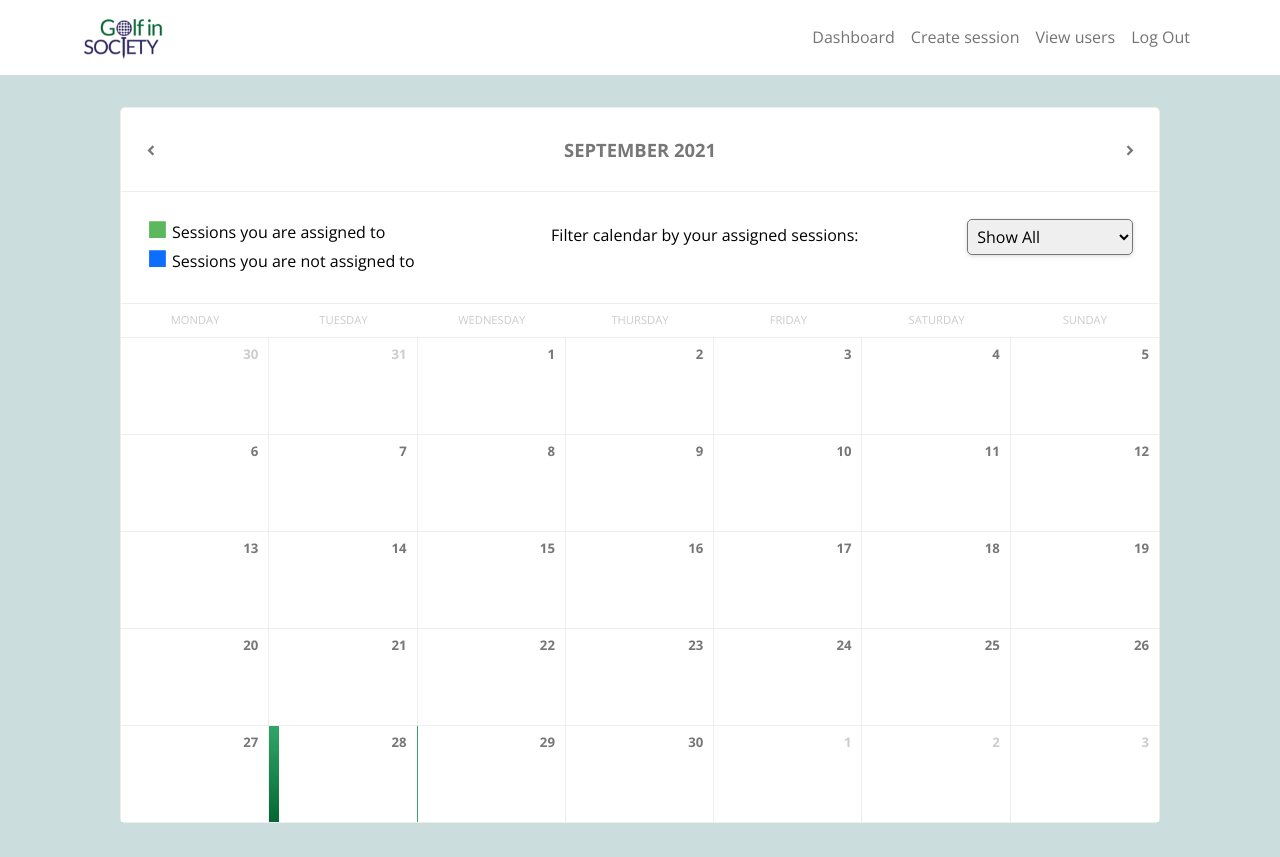
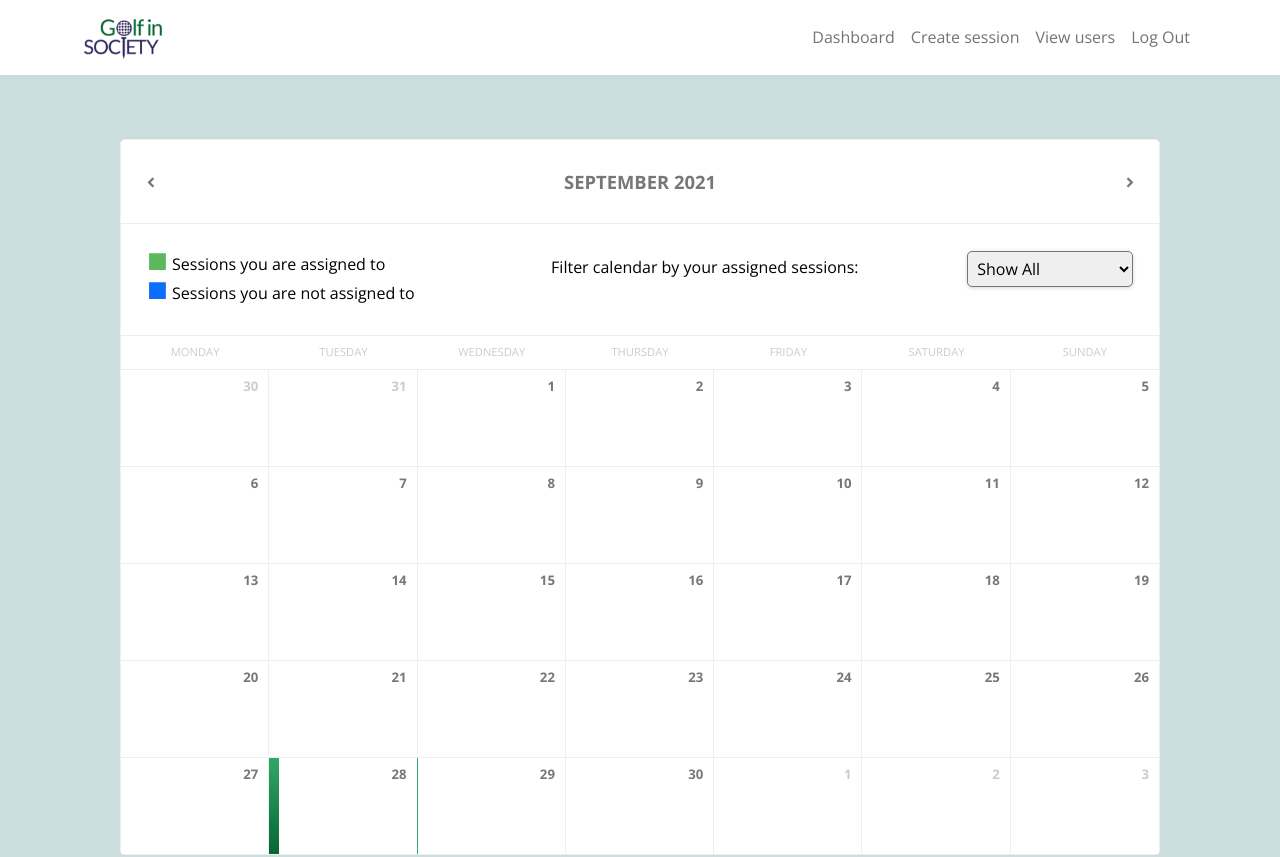
Before and after one commit to AlexKynoch/golf-frontend, a React (Create React App) app: page / in a window 1280 px wide. Shown: the top 857 px of the page. Built offline with nearby package versions, Linux system fonts and the light colour scheme; no server answers.

Commit message:
fix content positioning

```diff
--- a/src/App.css
+++ b/src/App.css
@@ -1,5 +1,33 @@
 .App {
   background-color: #ccdddd;
   height: fit-content;
+  width: 100%;
+  min-height: 100vh;
+  min-width: 100vw;
   flex-direction: column;
+  position: relative;
+  justify-content: center;
+  align-items: center;
 }
+.contentContainer{
+  /* height: 200vh; */
+  height: fit-content;
+  width: 100vw;
+  padding : 5% !important;
+
+  display: flex;
+  flex-direction: column;
+  position: relative;
+  justify-content: center;
+  align-items: center;
+
+}
+.navOffset{
+  height: fit-content;
+  width: 100vw;
+  background-color: lightcyan;
+}
+.footerOffset{
+  width: 100%;
+  height: fit-content
+}
--- a/src/App.js
+++ b/src/App.js
@@ -4,16 +4,56 @@ import 'bootstrap/dist/css/bootstrap.min.css'
 import NavBar from "./NavBar"
 import './App.css'
 import Footer from "./Footer"
+import Navbar from 'react-bootstrap/Navbar'
+import Container from 'react-bootstrap/Container'
+
+import {
+  HashRouter as Router,
+  Switch,
+  Route,
+  Link
+} from 'react-router-dom';
+import VolunteerCalendar from "./Calendar/VolunteerCalendar"
+import CgaCalendar from "./Calendar/CgaCalendar"
+import VolunteerProfile from "./Profilepage/VolunteerProfile"
+import CreateSession from "./CgaDashboard/CgaCreateSession"
+import CgaCreateSessionMain from "./CgaDashboard/CgaCreateSessionMain"
+
 
 
 function App() {
   const client = new ApiClient()
 
   return (
+      <Router>
     <div className="App">
-      <NavBar client = {client} />
-      <Footer />
+      <div className="navOffset">
+        <NavBar client = {client} />
+      </div>
+      <div className="contentContainer">
+      <Container>
+        <Switch>
+          <Route path = '/dashboard'>
+            <CgaCalendar client = {client} />
+          </Route>
+          <Route path = '/create-session'>
+            <CgaCreateSessionMain client = {client}/>
+          </Route>
+          <Route path = '/view-users'>
+            <VolunteerProfile />
+          </Route>
+          <Route exact path = '/'>
+            <VolunteerCalendar client = {client} />
+          </Route>
+          <Route path = '/'>Error: 404 not found</Route>
+        </Switch>
+      </Container>
+      </div>
+      <div className="footerOffset">
+        <Footer />
+      </div>
     </div>
+    </Router>
   );
 }
 
--- a/src/Calendar/Calendar.css
+++ b/src/Calendar/Calendar.css
@@ -72,9 +72,17 @@ header #logo .icon {
 .calendar-main {
   display: block;
   margin: 0 auto;
-  margin-top: 2em;
+  /* margin-top: 10%; */
+  /* margin-top: 2em; */
+  width: 100%;
+  height: 75% !important;
+  position: relative;
+  display: flex;
   max-width: 65em;
-  margin-bottom: -60px
+  flex-direction: column;
+  justify-content: center;
+  align-items: center;
+  /* margin-bottom: -60px */
 }
 
 /* grid */
@@ -118,11 +126,16 @@ header #logo .icon {
 .calendar {
   display: block;
   position: relative;
+  height: fit-content;
   width: 100%;
   background: var(--neutral-color);
   border: 1px solid var(--border-color);
-  margin-bottom:100px;
-  border-radius: 5px
+  /* margin-bottom:100px; */
+  border-radius: 5px;
+  /* position: absolute; */
+  /* left: 50%; */
+  /* top: 50%; */
+  /* transform: translate(-50%,-50%); */
 }
 
 .calendar .header {
--- a/src/CgaDashboard/Cga.css
+++ b/src/CgaDashboard/Cga.css
@@ -1,5 +1,9 @@
 .cga-session-card {
     width: 30rem !important
+}
+
+.volunteer-availability-card {
+    width: 40rem !important;
 }
 
 .input-form-label {
@@ -9,6 +13,10 @@
 
 .required-asterisk {
     color: red
+}
+
+.cga-content-container {
+    flex-wrap: nowrap
 }
 
 /* .form-group {
--- a/src/CgaDashboard/CgaCreateSession.js
+++ b/src/CgaDashboard/CgaCreateSession.js
@@ -83,7 +83,7 @@ function CreateSession(props) {
         refreshList();
       }, [])
     return (
-    <Col className="profile-container" >
+
             <Card id="myProfile" className="profile-card cga-session-card" >
                 <Card.Body className="profile-card-body">
                 <Card.Title className="profile-card-title">Add new session</Card.Title>
@@ -138,8 +138,8 @@ function CreateSession(props) {
                             </div>
                             <div className="col-sm-8">
                             <select size='1' className="form-control" id="inputUserLimit">
-                            {sessionVolunteers().map((volunteer) => (
-                  <option value = {volunteer}>{volunteer}</option>))}
+                                {sessionVolunteers().map((volunteer) => (
+                                <option value = {volunteer}>{volunteer}</option>))}
                             </select>
                             </div>
                         </div>
@@ -158,7 +158,7 @@ function CreateSession(props) {
                     </form>
                 </Card.Body>
             </Card>
-        </Col >
+
     )
 }
 
--- /dev/null
+++ b/src/CgaDashboard/CgaCreateSessionMain.js
@@ -0,0 +1,23 @@
+import Row from 'react-bootstrap/Row'
+import Col from 'react-bootstrap/Col'
+import Container from 'react-bootstrap/Container'
+import CreateSession from "./CgaCreateSession"
+import VolunteerAvailability from "./CgaVolunteerAvailability"
+import './Cga.css'
+
+function CgaCreateSessionMain(props) {
+    return (
+      <Container>
+        <Row className = 'cga-content-container'>
+          <Col>
+            <CreateSession client = {props.client}/>
+            </Col>
+            <Col>
+            <VolunteerAvailability client = {props.client} />
+            </Col>
+        </Row>
+      </Container>
+    )
+}
+
+export default CgaCreateSessionMain
--- /dev/null
+++ b/src/CgaDashboard/CgaVolunteerAvailability.js
@@ -0,0 +1,81 @@
+import Card from 'react-bootstrap/Card'
+import Col from 'react-bootstrap/Col'
+import Table from 'react-bootstrap/Table'
+import './Cga.css'
+import React, { useState, useEffect } from "react"
+
+function VolunteerAvailability(props) {
+    const [volunteers, cVolunteers] = useState([])
+
+    const refreshList = () => {
+        props.client.getUserByRole('volunteer').then((response) => cVolunteers(response.data))
+    }
+
+    const sessionVolunteers = () => {
+        let volunteerArray = []
+        volunteers.forEach((volunteer) => {
+            volunteerArray.push(volunteer.nameFirst + ' ' + volunteer.nameLast)
+        })
+        return volunteerArray
+    }
+
+
+    useEffect(() => {
+    refreshList();
+    }, [])
+
+
+    // builds volunteer availabilit table
+
+    const buildrows = () => {
+        if (volunteers.length > 0) {
+            return volunteers.map((current) => {
+                return <tr key={current._id}>
+                <td>{current.nameFirst}</td>
+                <td>{current.userName}</td>
+                <td>1</td>
+                <td>2</td>
+                <td>3</td>
+                <td>4</td>
+                <td>5</td>
+                <td>6</td>
+                <td>7</td>
+                </tr>
+            })
+        } else {
+            return (
+            <tr className = 'no-events-to-show'>
+                <td colSpan = '5'>{'No volunteers to show'}</td>
+            </tr>
+            )
+        }
+    }
+
+    return (
+
+            <Card id="myProfile" className="profile-card volunteer-availability-card" >
+                <Card.Body className="profile-card-body">
+                <Card.Title className="profile-card-title">Volunteer Availability</Card.Title>
+                    <Table responsive className = 'event-table'>
+                    <thead>
+                        <tr>
+                        <th>Name</th>
+                        <th>Username</th>
+                        <th>Mon</th>
+                        <th>Tue</th>
+                        <th>Wed</th>
+                        <th>Thu</th>
+                        <th>Fri</th>
+                        <th>Sat</th>
+                        <th>Sun</th>
+                        </tr>
+                    </thead>
+                    <tbody>{buildrows()}</tbody>
+                    </Table>
+                </Card.Body>
+            </Card>
+
+    )
+}
+
+export default VolunteerAvailability
--- a/src/Footer.css
+++ b/src/Footer.css
@@ -5,4 +5,5 @@
     bottom: 0;
     left: 0;
     width: 100%;
+    height: 10%
 }
--- a/src/NavBar.css
+++ b/src/NavBar.css
@@ -1,6 +1,7 @@
 .navbar {
   background-color: white;
   width: 100%;
+  height:fit-content
 }
 
 .custom-nav-item {
--- a/src/NavBar.js
+++ b/src/NavBar.js
@@ -14,6 +14,7 @@ import VolunteerCalendar from "./Calendar/VolunteerCalendar"
 import CgaCalendar from "./Calendar/CgaCalendar"
 import VolunteerProfile from "./Profilepage/VolunteerProfile"
 import CreateSession from "./CgaDashboard/CgaCreateSession"
+import CgaCreateSessionMain from "./CgaDashboard/CgaCreateSessionMain"
 
 function NavBar(props) {
 
@@ -22,7 +23,6 @@ function NavBar(props) {
   }
   return (
     <>
-    <Router>
       <Navbar className="navbar">
         <Container className="navbarContentContainer">
           <Navbar.Brand href="/">
@@ -51,24 +51,7 @@ function NavBar(props) {
           </Navbar.Collapse>
         </Container>
       </Navbar>
-      <Container>
-        <Switch>
-          <Route path = '/dashboard'>
-            <CgaCalendar client = {props.client} />
-          </Route>
-          <Route path = '/create-session'>
-            <CreateSession client = {props.client}/>
-          </Route>
-          <Route path = '/view-users'>
-            <VolunteerProfile />
-          </Route>
-          <Route exact path = '/'>
-            <VolunteerCalendar client = {props.client} />
-          </Route>
-          <Route path = '/'>Error: 404 not found</Route>
-        </Switch>
-      </Container>
-    </Router>
+
     </>
   );
 };
--- a/src/apiClient.js
+++ b/src/apiClient.js
@@ -44,4 +44,8 @@ export class ApiClient {
     getUserByRole(role) {
         return this.apiCall("get", `${url}userrole/${role}`)
     }
+
+    addSession() {
+        return this.apiCall("post", url + 'session')
+    }
 }
```
